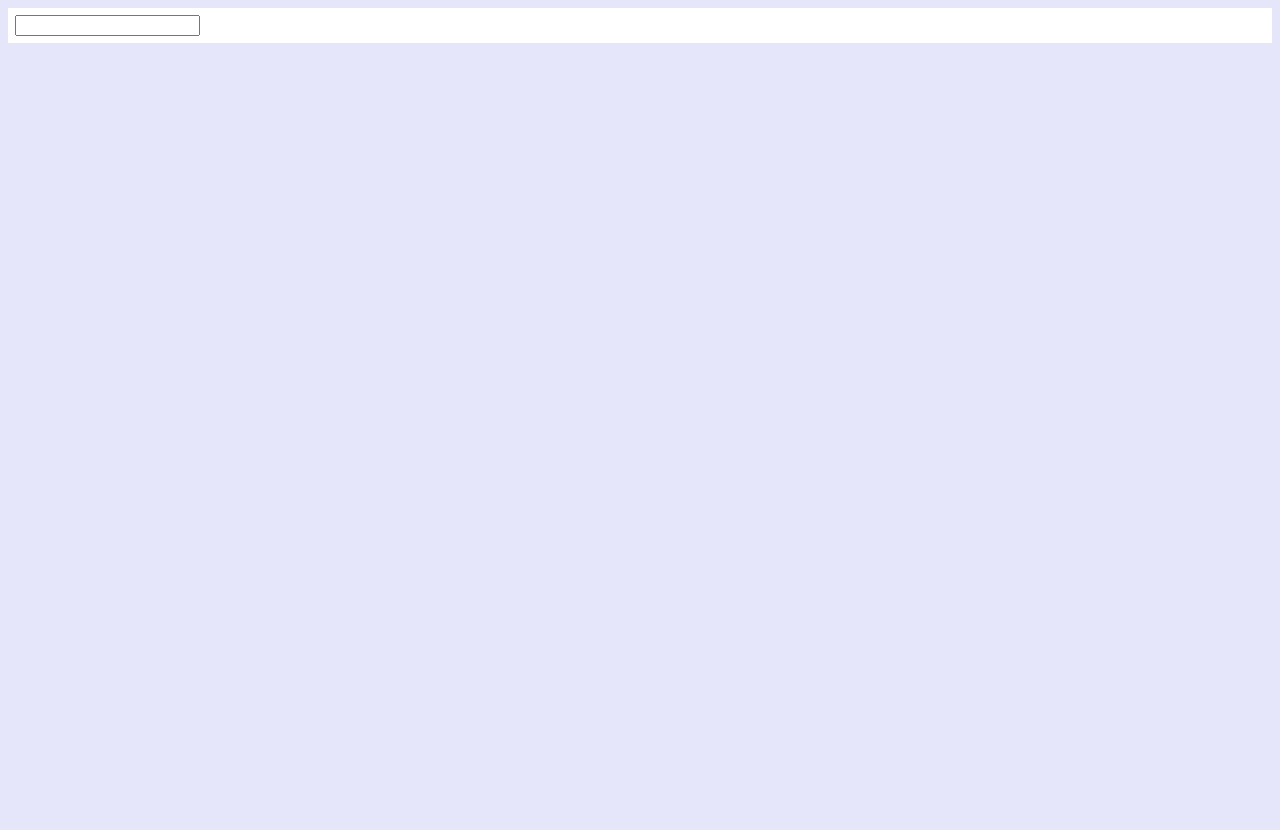
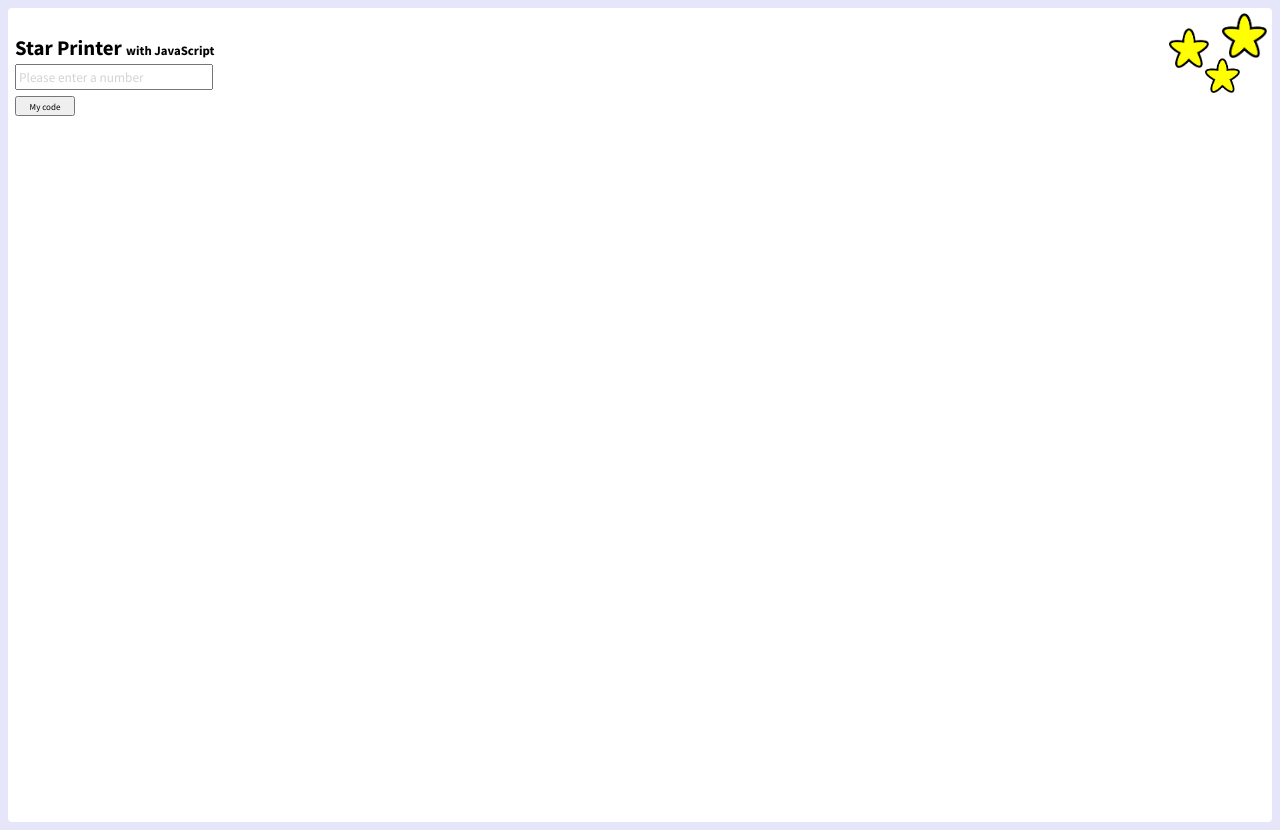
Before and after one commit to ryuwisdom/mini-project, a website: page star show.html in a window 1280 px wide. Before the commit the page ends 800 px from the top, so only its background shows below. Drawn offline with Linux system fonts and the light colour scheme.

Commit message:
modified star printer

```diff
--- a/star show.html
+++ b/star show.html
@@ -5,34 +5,29 @@
     <meta charset="UTF-8">
     <meta name="viewport" content="width=device-width, initial-scale=1.0">
     <title>Star Show!</title>
-    <style>
-        body{
-            background-color: lavender;
-        }
-        .container {
-            padding: 7px;
-            background-color: #fff;
-        }
-        #content {
-            margin: 0;
-            width: 0;
-        }
-    </style>
+    <!-- <link href="https://fonts.googleapis.com/css2?family=Source+Sans+Pro:wght@400;700&display=swap" rel="stylesheet"> -->
+    <link rel="stylesheet" href="./star.css">
 </head>
-
 
 <body>
     <div class="container">
-        <input type="text" id="insert">
-        <div id="content">
+        <div class="top">
+            <img src="./image/star.jpg" class="star1" alt="star1">
+            <img src="./image/star.jpg" class="star2" alt="star2">
+            <img src="./image/star.jpg" class="star3" alt="star3">
+            <h1>Star Printer <small>with JavaScript</small></h1>
+            <input type="text" id="insert" placeholder="Please enter a number">
+            <button id="code">My code</button>
+        </div>
+        <div id="content"></div>
 
-        </div>
 
     </div>
     <script>
         const insertNum = document.getElementById("insert")
         insertNum.addEventListener("input",function(e){
             // console.log(this.value);
+            // console.log(e);
 
             content.innerHTML = ' ';
             const userInput = this.value;
@@ -46,6 +41,11 @@
             star4(userInput);
             content.innerHTML +='<br>'
             star5(userInput);
+        })
+
+        const mycode = document.getElementById("code")
+        mycode.addEventListener("click",()=>{
+            // console.log(this);
         })
 
         const content = document.querySelector("#content")
@@ -85,14 +85,6 @@
         }
 
 
-
-        // ******
-        //  *****
-        //   ****
-        //    ***
-        //     **
-        //      *
-
         function star4(printNum) {
 
             for (let i = 0; i < printNum; i++) {
@@ -112,7 +104,12 @@
 
 
         function star5(printNum) {
-
+            // if(printNum == null) {
+            //     return;
+            // }
+            if(printNum == 0) {
+                return;
+            }
 
             const first = Math.floor(printNum / 2) + 1;
             const second = Math.floor(printNum / 2);
@@ -137,8 +134,7 @@
                 content.innerHTML += '<br>'
             }
         }
-
-    </script>
+     </script>
 </body>
 
 </html>
--- /dev/null
+++ b/star.css
@@ -0,0 +1,79 @@
+@import url('https://fonts.googleapis.com/css2?family=Source+Sans+Pro:wght@400;700&display=swap');
+body{
+    background-color: lavender;
+    font-family: 'Source Sans Pro', sans-serif;
+}
+.container {
+    padding: 7px;
+    height: 100vh;
+    background-color: #fff;
+    border-radius: 4px;
+    position: relative;
+    overflow-y: scroll;
+    min-width: 310px;
+}
+
+.star1 {
+    height: 45px;
+    width: 45px;
+    position: absolute;
+    right: 5px;
+    top: 5px;
+}
+.star2 {
+    height: 40px;
+    width: 40px;
+    position: absolute;
+    right: 63px;
+    top: 20px;
+}
+.star3 {
+    height: 35px;
+    width: 35px;
+    position: absolute;
+    right: 32px;
+    top: 50px;
+}
+.top {
+    display: flex;
+    justify-content: center;
+    margin-top: 20px;
+    flex-direction: column;
+    /* position: sticky; */
+}
+input {
+    width: 190px;
+    min-width: 145px;
+    height: 20px;
+    margin-right: 150px;
+    font-family: 'Source Sans Pro', sans-serif;
+    margin-bottom: 6px;
+}
+
+h1 {
+    margin: 0 0 3px 0;
+    font-size: 1.3rem;
+}
+small {
+    font-size: 0.8rem;
+}
+::placeholder {
+    color: lightgrey;
+    opacity: 1;
+}
+input:focus::-webkit-input-placeholder {
+color: transparent !important;
+}
+
+button {
+    width: 60px;
+    height: 20px;
+    font-size: 9px;
+    font-family: 'Source Sans Pro', sans-serif;
+    margin-bottom: 10px;
+}
+
+#content {
+    margin: 0;
+    width: 0;
+}
```
Also changed, not shown: package.json (added, +23 -0 lines), image/star.jpg (added), mycode.md (added), 2 other files.
